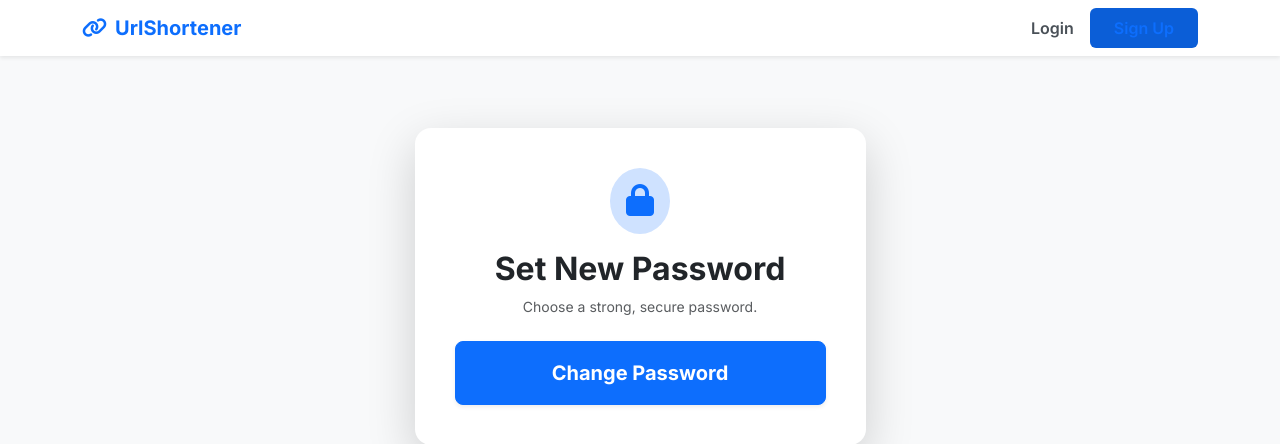
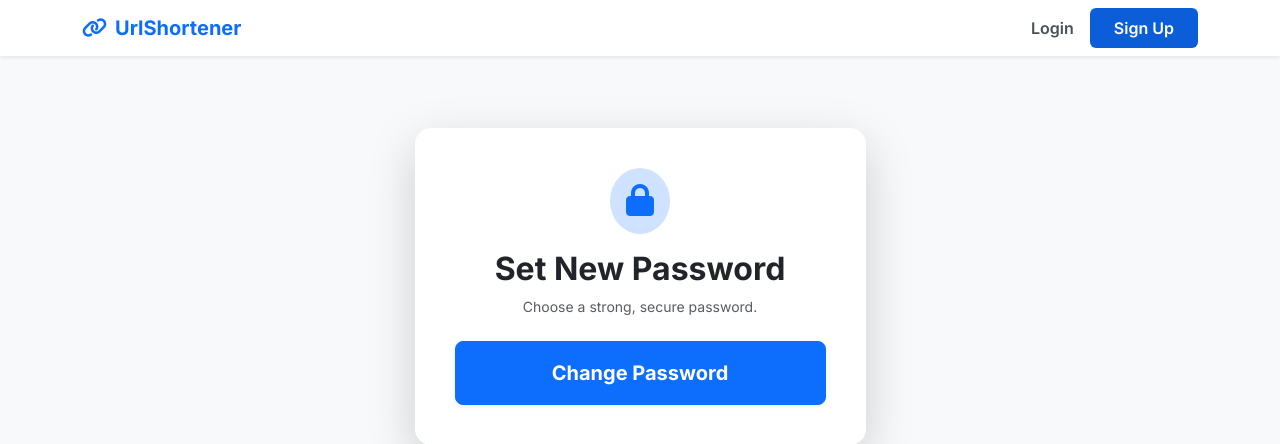
Before and after one commit to siddharth-saraf/UrlShortener, a Django app: a page that uses urlShortener/templates/urlShortener/base.html in a window 1280 px wide, with the pointer over the restyled element. Shown: the top 444 px of the page. Run offline with Django 3.2, Linux system fonts and the light colour scheme.

Commit message:
small css change

```diff
--- a/urlShortener/templates/urlShortener/base.html
+++ b/urlShortener/templates/urlShortener/base.html
@@ -34,6 +34,9 @@
         }
         .nav-link:hover {
             color: #0d6efd !important;
+        }
+        .btn.nav-link:hover {
+            color: #fff !important;
         }
         .dropdown-menu {
             border-radius: 12px;
```
